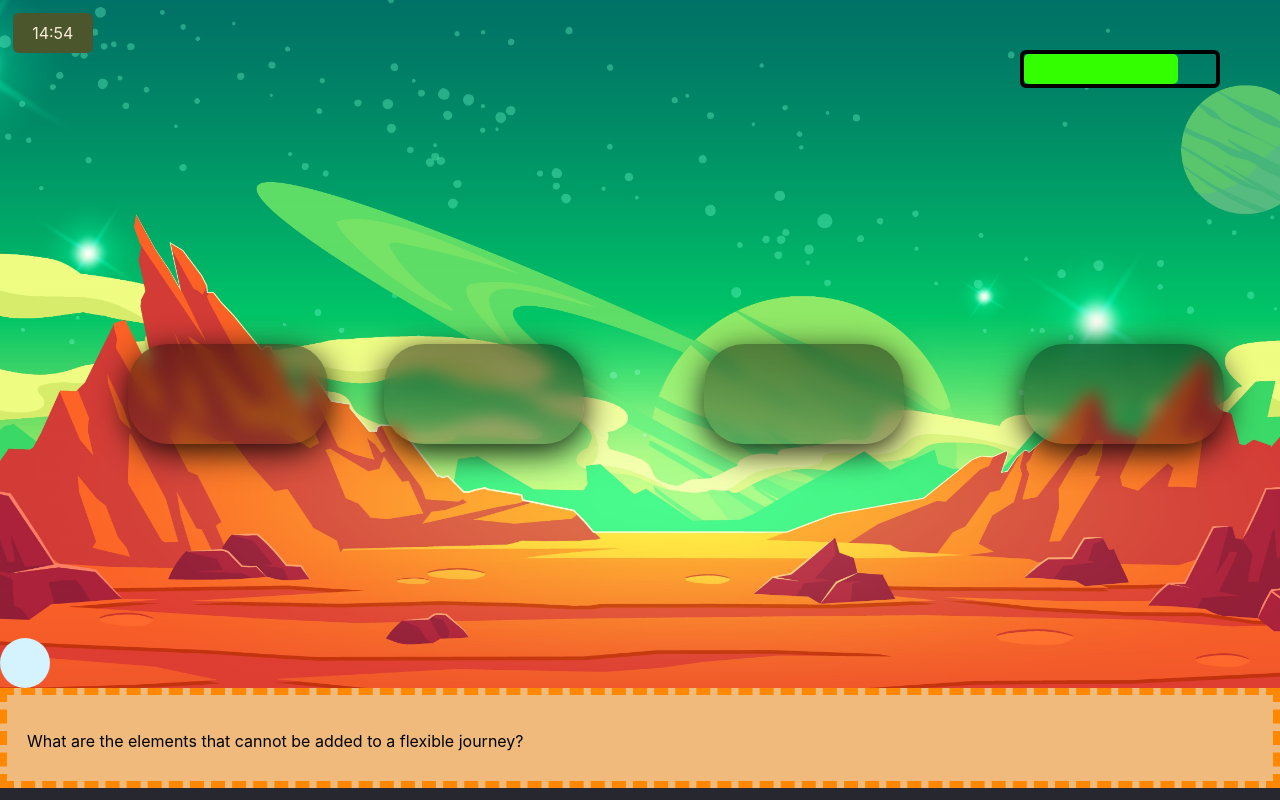
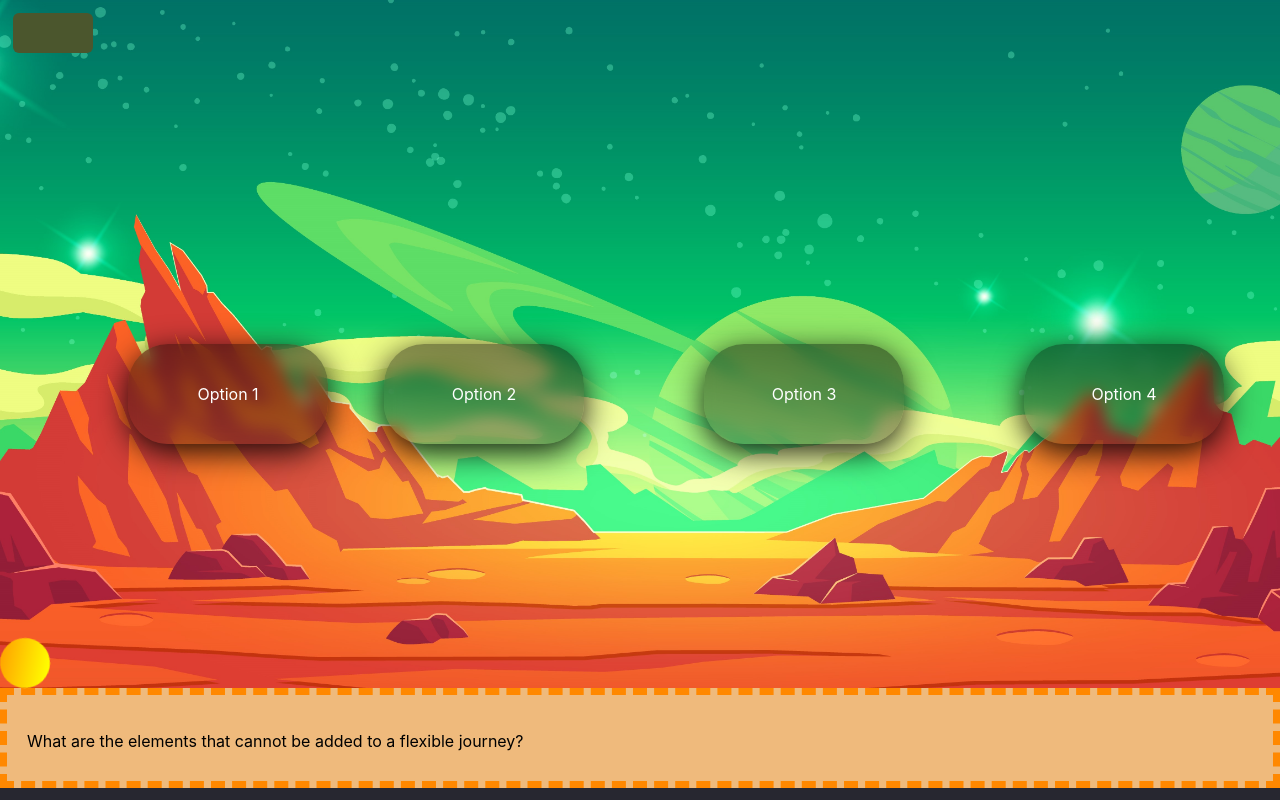
Before and after one commit to soundharsaminathan/quizzer, a React (Create React App) app: page /quiz in a window 1280 px wide. Built offline with nearby package versions, Linux system fonts and the light colour scheme.

Commit message:
block css styling

```diff
--- a/src/Modal2/Mock.jsx
+++ b/src/Modal2/Mock.jsx
@@ -7,10 +7,10 @@ const Mock = () => {
         <>
             <div className="floor">
                 <Ball />
-                <Box position={[10, 50]} />
-                <Box position={[30, 50]} />
-                <Box position={[55, 50]} />
-                <Box position={[80, 50]} />
+                <Box position={[10, 50]} answer={"Option 1"}/>
+                <Box position={[30, 50]} answer={"Option 2"}/>
+                <Box position={[55, 50]} answer={"Option 3"}/>
+                <Box position={[80, 50]} answer={"Option 4"}/>
             </div>
         </>
     )
--- a/src/Pages/Quiz.jsx
+++ b/src/Pages/Quiz.jsx
@@ -14,7 +14,7 @@ const Quiz = () => {
         <>
             <div className="canvas">
                 <div className="time-counter">
-                    <Timer delayResend="899"/>
+                    {/* <Timer delayResend="899"/> */}
                 </div>
                 {/* <Canvas orthographic camera={{ position: [0, 0, 16], top:16, bottom:-16, left:16, right:-16, zoom:50 }}>
                     <ambientLight intensity={0.3}  />
@@ -23,7 +23,7 @@ const Quiz = () => {
                     <Options/>
                 </Canvas> */}
                 <Mock />
-                <HealthMeter />
+                {/* <HealthMeter /> */}
             </div>
             <Question/>
         </>
--- a/src/Styles2/Ball.scss
+++ b/src/Styles2/Ball.scss
@@ -3,6 +3,13 @@
     width: 50px;
     height: 50px;
     border-radius: 50%;
-    background-color: #D5F3FF;
+    background-image: linear-gradient(orange,yellow);
     position: absolute;
+    animation: spin 1s infinite;
 }
+
+@keyframes spin {
+    100% {
+        transform: rotate(360deg);
+    }
+}
--- a/src/Styles2/Box.scss
+++ b/src/Styles2/Box.scss
@@ -7,4 +7,8 @@
     box-shadow: 0 8px 32px 0 rgba(0, 0, 0, 0.9);
     backdrop-filter: blur(8px);
     border-radius: 40px;
+    display: flex;
+    align-items: center;
+    justify-content: center;
+    color: white;
 }
```
